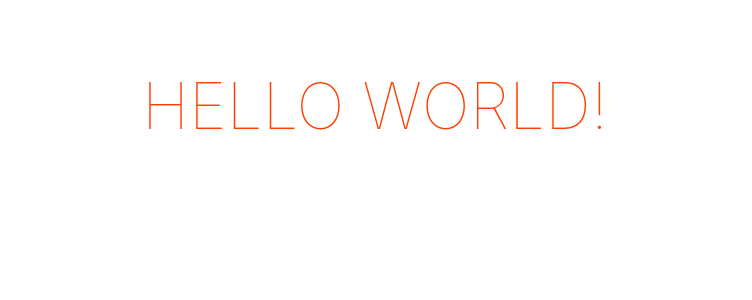
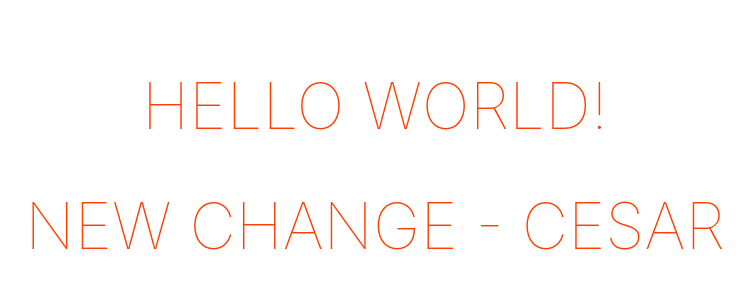
Before and after one commit to mixemer/email_spam_database, a Svelte app: page / in a window 1280 px wide. Shown: the top 300 px of the page, without its empty margins (265-1017 px from the left). Built offline with nearby package versions, Linux system fonts and the light colour scheme.

Commit message:
first change
hgf

```diff
--- a/index.html
+++ b/index.html
@@ -5,8 +5,6 @@
 	<meta name='viewport' content='width=device-width,initial-scale=1'>
 
 	<title>Email Spam Database</title>
-
-	<h1>Testing - Cesar</h1>
 
 	<link rel='icon' type='image/png' href='/favicon.png'>
 	<link rel='stylesheet' href='public/global.css'>
--- a/src/App.svelte
+++ b/src/App.svelte
@@ -4,6 +4,7 @@
 
 <main>
 	<h1>Hello {name}!</h1>
+	<h1>New change - Cesar</h1>
 </main>
 
 <style>
```
Also changed, not shown: public/build/bundle.js, 1 other file (tests, documents, lock files or other folders).
